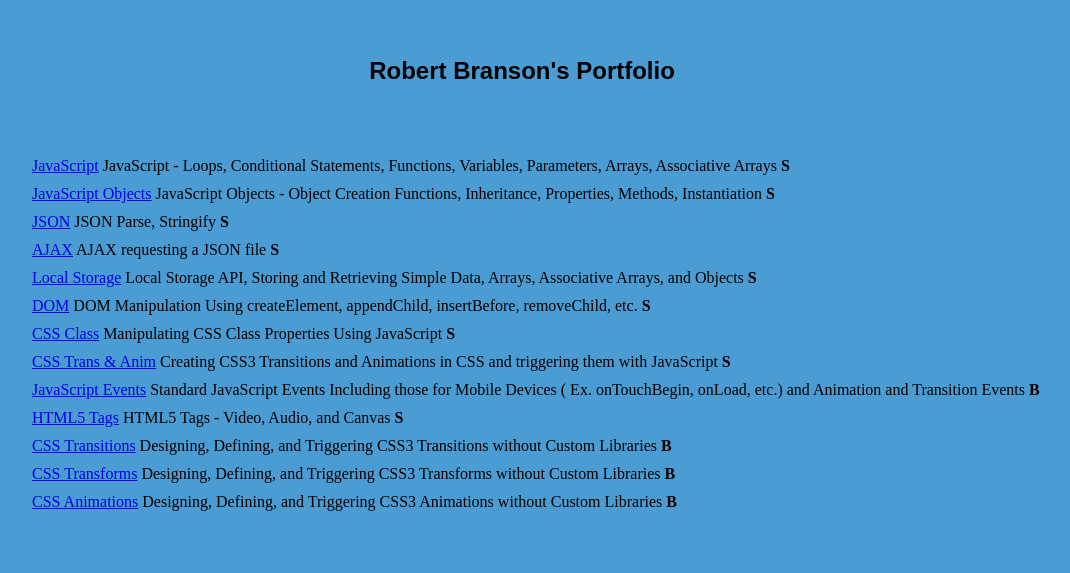
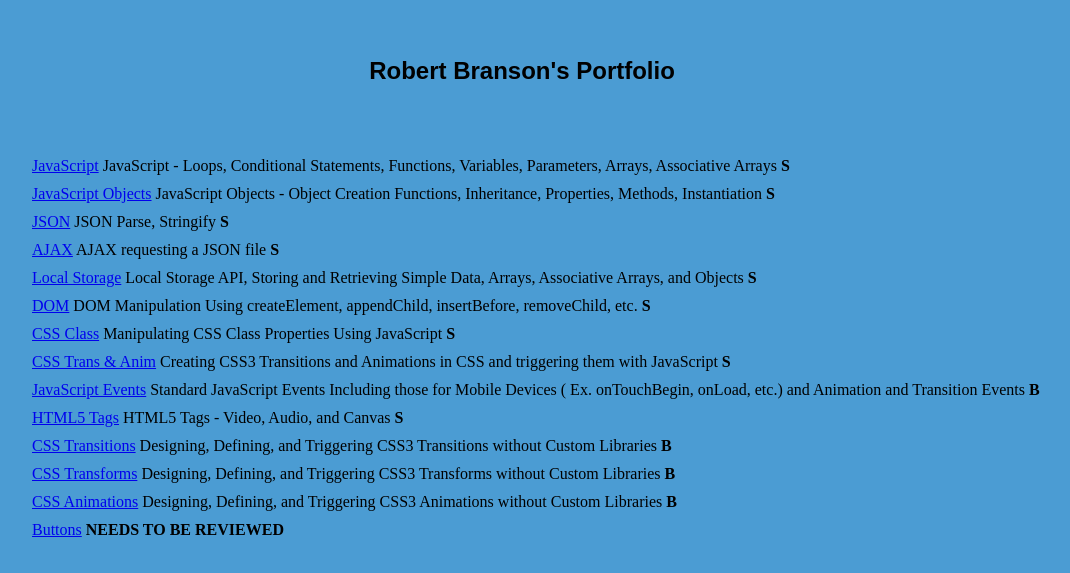
Before and after one commit to branson-robert/branson-robert.github.io, a plain HTML site: page index.html in a window 1280 px wide. Shown: the part 81-654 px from the top of the page, without its empty margins (118-1188 px from the left). Drawn offline with Linux system fonts and the light colour scheme.

Commit message:
Update index.html

```diff
--- a/index.html
+++ b/index.html
@@ -26,6 +26,8 @@
 	<li><a href="\Transitions.html">CSS Transitions</a> Designing, Defining, and Triggering CSS3 Transitions without Custom Libraries <b>B</b></li>
 	<li><a href="\Transforms.html">CSS Transforms</a> Designing, Defining, and Triggering CSS3 Transforms without Custom Libraries <b>B</b></li>
 	<li><a href="\Animations.html">CSS Animations</a> Designing, Defining, and Triggering CSS3 Animations without Custom Libraries <b>B</b></li>
+	<li><a href="\buttons.html">Buttons</a> <b>NEEDS TO BE REVIEWED</b></li>
+
 </ul>
 </body>
 </html>
```
